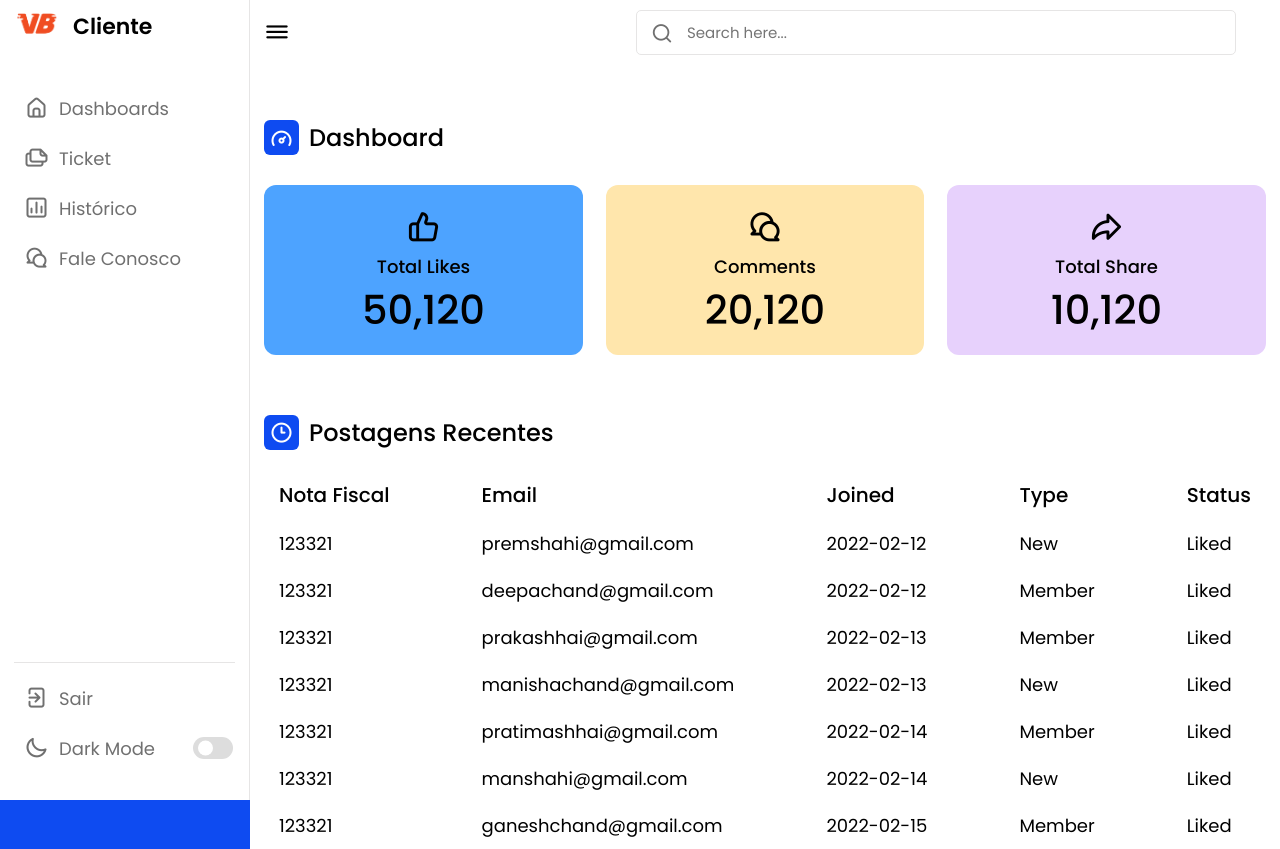
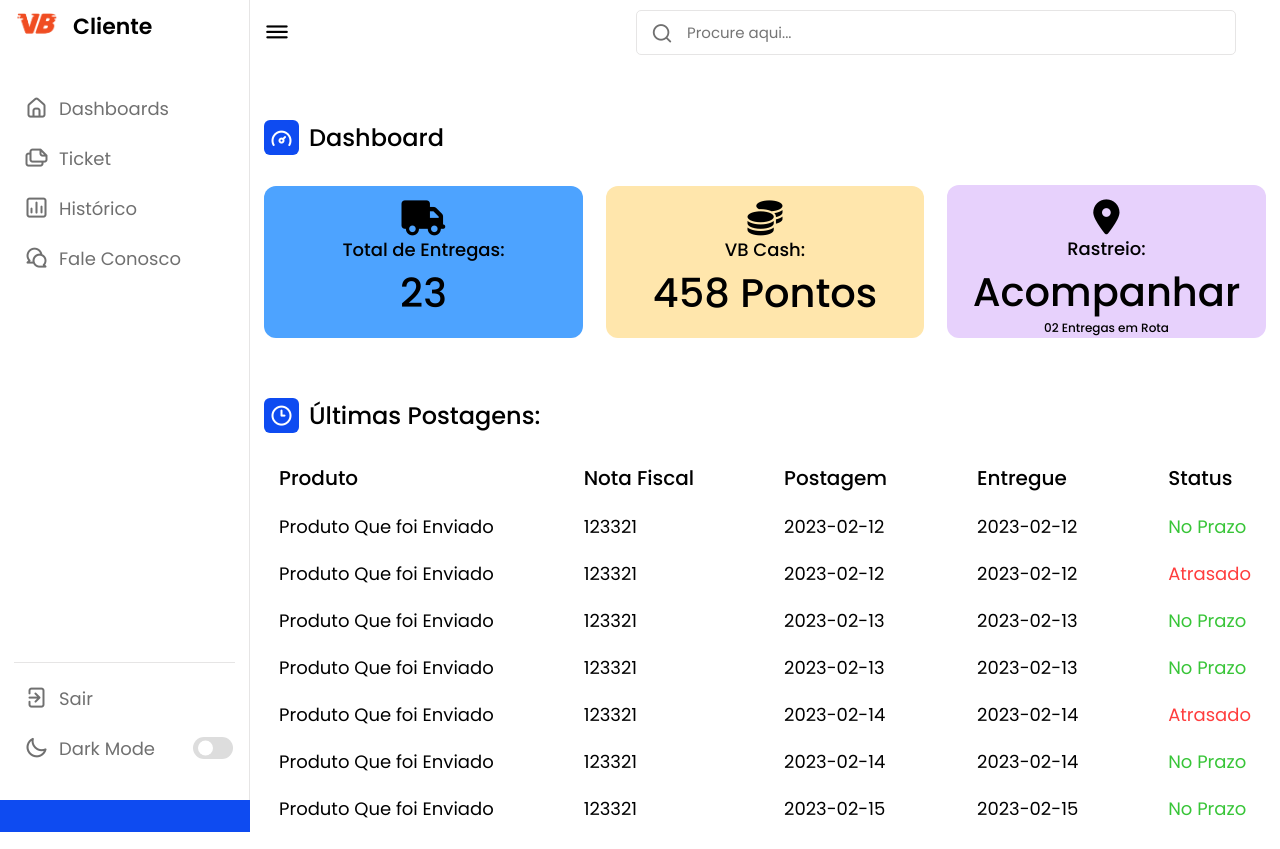
Before and after one commit to luancostar/app-cliente, a PHP site: page /app.html in a window 1280 px wide. Run offline with PHP 8.4, Linux system fonts and the light colour scheme; some libraries are stand-ins or nearby versions.

Commit message:
updating app clt

```diff
--- a/app.css
+++ b/app.css
@@ -25,7 +25,12 @@
     --tran-03: all 0.3s ease;
     --tran-03: all 0.2s ease;
 }
-
+#text-rastreio{
+    line-height: 1px;
+    font-size: 12px;
+    margin-top: 5px;
+    margin-bottom: -5px;
+}
 body{
     min-height: 100vh;
     background-color: var(--primary-color);
--- a/app.html
+++ b/app.html
@@ -4,9 +4,11 @@
 <head>
     <meta charset="UTF-8">
     <meta http-equiv="X-UA-Compatible" content="IE=edge">
+    <title>VB - Cliente</title>
     <meta name="viewport" content="width=device-width, initial-scale=1.0">
     <link rel="stylesheet" href="app.css">
     <link rel="stylesheet" href="https://unicons.iconscout.com/release/v4.0.0/css/line.css">
+    <script src="https://kit.fontawesome.com/7a8d54eabc.js" crossorigin="anonymous"></script>
 
 </head>
 <body>
@@ -73,7 +75,7 @@
 
             <div class="search-box">
                 <i class="uil uil-search"></i>
-                <input type="text" placeholder="Search here...">
+                <input type="text" placeholder="Procure aqui...">
             </div>
         </div>
 
@@ -86,19 +88,20 @@
 
                 <div class="boxes">
                     <div class="box box1">
-                        <i class="uil uil-thumbs-up"></i>
-                        <span class="text">Total Likes</span>
-                        <span class="number">50,120</span>
+                        <i class="fas fa-truck"></i>
+                        <span class="text">Total de Entregas:</span>
+                        <span class="number">23</span>
                     </div>
                     <div class="box box2">
-                        <i class="uil uil-comments"></i>
-                        <span class="text">Comments</span>
-                        <span class="number">20,120</span>
+                        <i class="fas fa-coins"></i>
+                        <span class="text">VB Cash:</span>
+                        <span class="number">458 Pontos</span>
                     </div>
                     <div class="box box3">
-                        <i class="uil uil-share"></i>
-                        <span class="text">Total Share</span>
-                        <span class="number">10,120</span>
+                        <i class="fas fa-map-marker-alt"></i>
+                        <span class="text">Rastreio:</span>
+                        <span class="number">Acompanhar</span>
+                        <span id="text-rastreio" class="text">02 Entregas em Rota</span>
                     </div>
                 </div>
             </div>
@@ -106,10 +109,21 @@
             <div class="activity">
                 <div class="title">
                     <i class="uil uil-clock-three"></i>
-                    <span class="text">Postagens Recentes</span>
+                    <span class="text">Últimas Postagens:</span>
                 </div>
 
                 <div class="activity-data">
+                    <div class="data email">
+                        <span class="data-title">Produto</span>
+                        <span class="data-list">Produto Que foi Enviado</span>
+                        <span class="data-list">Produto Que foi Enviado</span>
+                        <span class="data-list">Produto Que foi Enviado</span>
+                        <span class="data-list">Produto Que foi Enviado</span>
+                        <span class="data-list">Produto Que foi Enviado</span>
+                        <span class="data-list">Produto Que foi Enviado</span>
+                        <span class="data-list">Produto Que foi Enviado</span>
+
+                    </div>
                     <div class="data names">
                         <span class="data-title">Nota Fiscal</span>
                         <span class="data-list">123321</span>
@@ -120,45 +134,36 @@
                         <span class="data-list">123321</span>
                         <span class="data-list">123321</span>
                     </div>
-                    <div class="data email">
-                        <span class="data-title">Email</span>
-                        <span class="data-list">premshahi@gmail.com</span>
-                        <span class="data-list">deepachand@gmail.com</span>
-                        <span class="data-list">prakashhai@gmail.com</span>
-                        <span class="data-list">manishachand@gmail.com</span>
-                        <span class="data-list">pratimashhai@gmail.com</span>
-                        <span class="data-list">manshahi@gmail.com</span>
-                        <span class="data-list">ganeshchand@gmail.com</span>
+
+                    <div class="data joined">
+                        <span class="data-title">Postagem</span>
+                        <span class="data-list">2023-02-12</span>
+                        <span class="data-list">2023-02-12</span>
+                        <span class="data-list">2023-02-13</span>
+                        <span class="data-list">2023-02-13</span>
+                        <span class="data-list">2023-02-14</span>
+                        <span class="data-list">2023-02-14</span>
+                        <span class="data-list">2023-02-15</span>
                     </div>
                     <div class="data joined">
-                        <span class="data-title">Joined</span>
-                        <span class="data-list">2022-02-12</span>
-                        <span class="data-list">2022-02-12</span>
-                        <span class="data-list">2022-02-13</span>
-                        <span class="data-list">2022-02-13</span>
-                        <span class="data-list">2022-02-14</span>
-                        <span class="data-list">2022-02-14</span>
-                        <span class="data-list">2022-02-15</span>
-                    </div>
-                    <div class="data type">
-                        <span class="data-title">Type</span>
-                        <span class="data-list">New</span>
-                        <span class="data-list">Member</span>
-                        <span class="data-list">Member</span>
-                        <span class="data-list">New</span>
-                        <span class="data-list">Member</span>
-                        <span class="data-list">New</span>
-                        <span class="data-list">Member</span>
+                        <span class="data-title">Entregue</span>
+                        <span class="data-list">2023-02-12</span>
+                        <span class="data-list">2023-02-12</span>
+                        <span class="data-list">2023-02-13</span>
+                        <span class="data-list">2023-02-13</span>
+                        <span class="data-list">2023-02-14</span>
+                        <span class="data-list">2023-02-14</span>
+                        <span class="data-list">2023-02-15</span>
                     </div>
                     <div class="data status">
                         <span class="data-title">Status</span>
-                        <span class="data-list">Liked</span>
-                        <span class="data-list">Liked</span>
-                        <span class="data-list">Liked</span>
-                        <span class="data-list">Liked</span>
-                        <span class="data-list">Liked</span>
-                        <span class="data-list">Liked</span>
-                        <span class="data-list">Liked</span>
+                        <span style="color: #00b500c7" class="data-list">No Prazo</span>
+                        <span style="color: #ff0000c2"class="data-list">Atrasado</span>
+                        <span style="color: #00b500c7" class="data-list">No Prazo</span>
+                        <span style="color: #00b500c7"class="data-list">No Prazo</span>
+                        <span style="color: #ff0000c2"class="data-list">Atrasado</span>
+                        <span style="color: #00b500c7"class="data-list">No Prazo</span>
+                        <span style="color: #00b500c7"class="data-list">No Prazo</span>
                     </div>
                 </div>
             </div>
```
